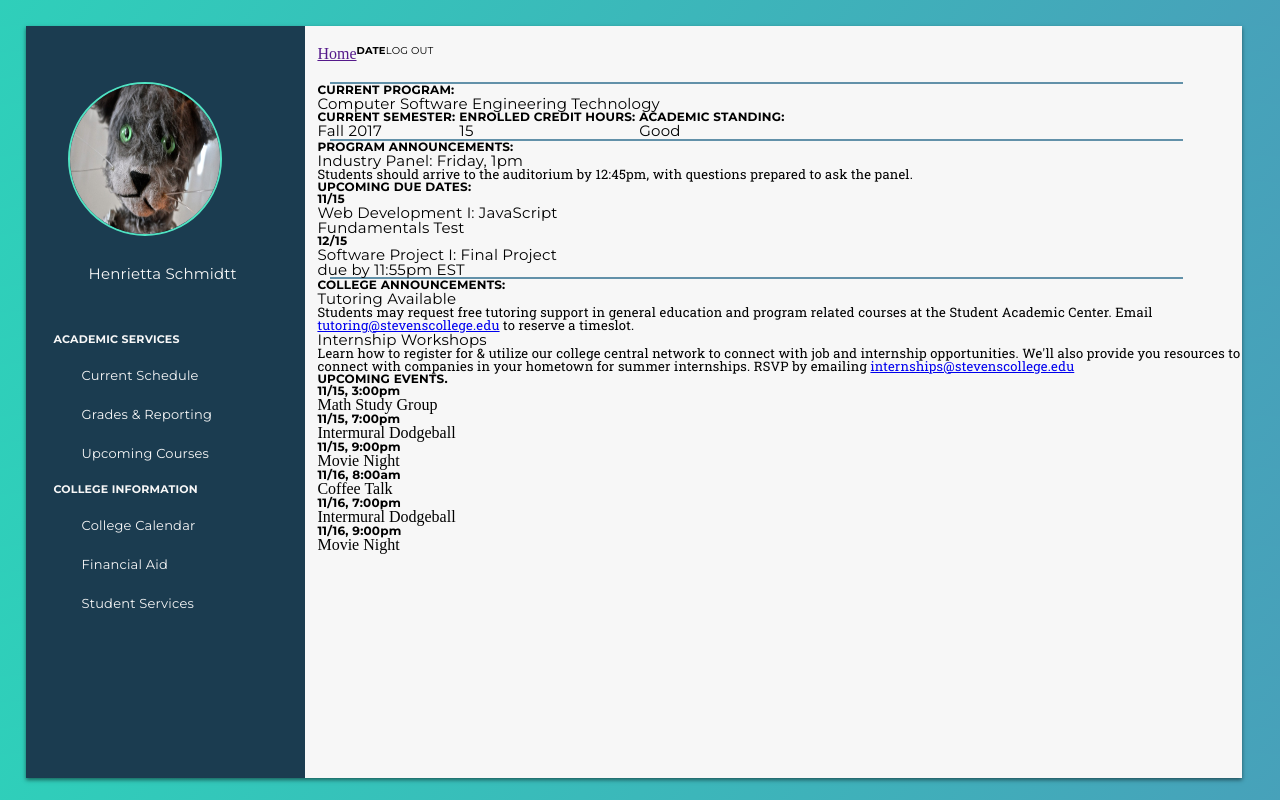
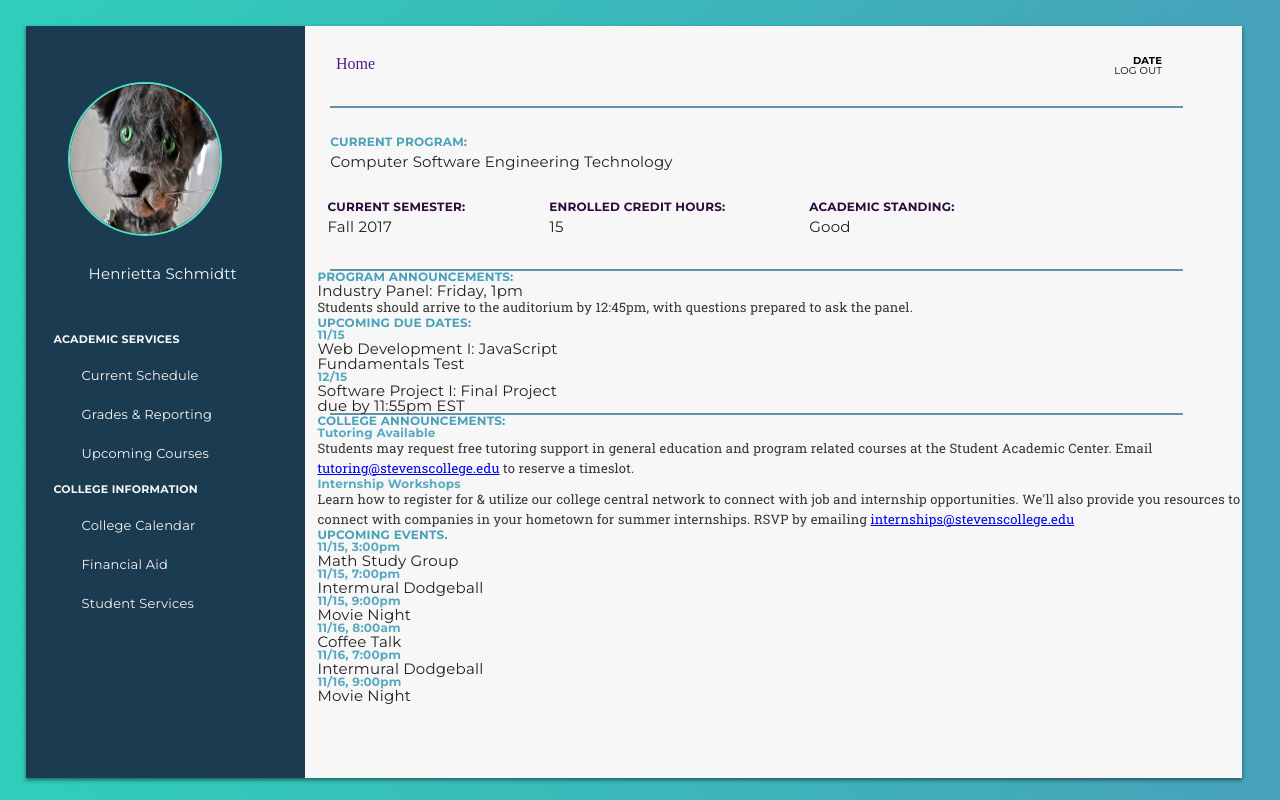
Before and after one commit to RomanNumerals/finalProject, a plain HTML site: page index.html in a window 1280 px wide. Drawn offline with Linux system fonts and the light colour scheme.

Commit message:
Not done, must commit to be able to update master

```diff
--- a/index.html
+++ b/index.html
@@ -38,8 +38,10 @@
                 <a href=""></a>
                 <a href=""></a>
             </nav>
-            <div class="mont10B">DATE</div>
-            <div class="mont10R">LOG OUT</div>
+            <div>
+                <p class="mont10B">DATE</p>
+                <p class="mont10R">LOG OUT</p>
+            </div>
         </header>
         <div class="blueDivider"></div>
         <!--This section below is divided so as to begin flexbox and is fixed in position-->
@@ -49,59 +51,58 @@
                 <p>Computer Software Engineering Technology</p>
             </div>
             <div class="csetStatus">
-                <div>
+                <div class="current">
                     <h3>CURRENT SEMESTER:</h3>
                     <p>Fall 2017</p>
                 </div>
-                <div>
+                <div class="hours">
                     <h3>ENROLLED CREDIT HOURS:</h3>
                     <p>15</p>
                 </div>
-                <div>
+                <div class="standing">
                     <h3>ACADEMIC STANDING:</h3>
                     <p>Good</p>
                 </div>
             </div>
         </section>
         <div class="blueDivider"></div>
-        <section>
+        <section class="scrolling">
             <div>
                 <div>
-                    <h3 class="mont12B">PROGRAM ANNOUNCEMENTS:</h3>
+                    <h3>PROGRAM ANNOUNCEMENTS:</h3>
                     <p class="mont15">Industry Panel: Friday, 1pm</p>
                     <p class="robo13">Students should arrive to the auditorium by 12:45pm, with questions prepared to ask the panel.</p>
                 </div>
-                <div>
-                    <h3 class="mont12B">UPCOMING DUE DATES:</h3>
-                    <h4 class="mont12B">11/15</h4>
+                <h3>UPCOMING DUE DATES:</h3>
+                <h4>11/15</h4>
                 <p class="mont15">Web Development I: JavaScript</p>
                 <p class="mont15">Fundamentals Test</p>
-                    <h4 class="mont12B">12/15</h4>
+                <h4>12/15</h4>
                 <p class="mont15">Software Project I: Final Project</p>
                 <p class="mont15">due by 11:55pm EST</p>
             </div>
             <div class="blueDivider"></div>
             <div>
-                    <h3 class="mont12B">COLLEGE ANNOUNCEMENTS:</h3>
-                    <h4 class="mont15">Tutoring Available</h4>
+                <h3>COLLEGE ANNOUNCEMENTS:</h3>
+                <h4>Tutoring Available</h4>
                 <p class="robo13">Students may request free tutoring support in general education and program related courses at the Student Academic Center. Email <a href="mailto:tutoring@stevenscollege.edu" title="Tutoring Services">tutoring@stevenscollege.edu</a> to reserve a timeslot.</p>
-                    <h4 class="mont15">Internship Workshops</h4>
+                <h4>Internship Workshops</h4>
                 <p class="robo13">Learn how to register for &amp; utilize our college central network to connect with job and internship opportunities. We'll also provide you resources to connect with companies in your hometown for summer internships. RSVP by emailing <a href="mailto:internships@stevenscollege.edu" title="Internships Available">internships@stevenscollege.edu</a></p>
             </div>
             <div>
-                    <h3 class="mont12B">UPCOMING EVENTS.</h3>
-                    <h4 class="mont12B">11/15, 3:00pm</h4>
-                    <p class=>Math Study Group</p>
-                    <h4 class="mont12B">11/15, 7:00pm</h4>
-                    <p class=>Intermural Dodgeball</p>
-                    <h4 class="mont12B">11/15, 9:00pm</h4>
-                    <p class=>Movie Night</p>
-                    <h4 class="mont12B">11/16, 8:00am</h4>
-                    <p class=>Coffee Talk</p>
-                    <h4 class="mont12B">11/16, 7:00pm</h4>
-                    <p class=>Intermural Dodgeball</p>
-                    <h4 class="mont12B">11/16, 9:00pm</h4>
-                    <p class=>Movie Night</p>
+                <h3>UPCOMING EVENTS.</h3>
+                <h4>11/15, 3:00pm</h4>
+                <p class="mont15">Math Study Group</p>
+                <h4>11/15, 7:00pm</h4>
+                <p class="mont15">Intermural Dodgeball</p>
+                <h4>11/15, 9:00pm</h4>
+                <p class="mont15">Movie Night</p>
+                <h4>11/16, 8:00am</h4>
+                <p class="mont15">Coffee Talk</p>
+                <h4>11/16, 7:00pm</h4>
+                <p class="mont15">Intermural Dodgeball</p>
+                <h4>11/16, 9:00pm</h4>
+                <p class="mont15">Movie Night</p>
             </div>
         </section>
     </section>
--- a/sass/_colors.scss
+++ b/sass/_colors.scss
@@ -3,6 +3,7 @@ $offWhite: #f7f7f7; //used in the fixed section left/alt course/alert
 $seaBlue: #48a2ba; //used for announcement headings
 $greyBlue: #6291a9; //used for the dividing bars
 $darkBlue: #1b3c50; //used for fixed left section/date/nav
+$trickBlue: #59aac0; //used for the dates, looks similar to seaBlue
 $ashPurp: #2e0a3a; //used for current/enrolled headings
 $slateGrey: #202020; //used for subheading. ex: industry panel
 $grey: #373737; //used for paragraphs
--- a/sass/_index.scss
+++ b/sass/_index.scss
@@ -5,10 +5,18 @@
     box-shadow: 0 2px 4px 0 rgba(0, 0, 0, 0.5);
     position: fixed;
     header {
-        display: inline-flex;
-        padding-bottom: 20px;
-        padding-top: 20px;
-        justify-content: space-between;
+        display: flex;
+        padding: 30px 0 30px 0;
+        nav {
+            margin-left: 2%;
+            a {
+                text-decoration: none;
+            }
+        }
+        div {
+            padding-left: 80%;
+            text-align: right;
+        }
     }
     .blueDivider {
         margin-left: 25%;
@@ -16,24 +24,57 @@
     }
     .mainSection {
         .cset {
+            margin-left: 2%;
+            padding: 25px 0 25px 0;
+            line-height: 1.5;
             h3 {
                 @extend .mont12B;
+                color: $seaBlue;
             }
             p {
                 @extend .mont15;
+                color: $slateGrey
             }
         }
         .csetStatus {
             display: block;
-            div {
+            line-height: 1.5;
+            .current {
+                display: inline-block;
+                padding: 0 80px 30px 10px;
+            }
+            .hours {
+                display: inline-block;
+                padding-right: 80px;
+            }
+            .standing {
                 display: inline-block;
             }
             h3 {
                 @extend .mont12B;
+                color: $ashPurp;
             }
             p {
                 @extend .mont15;
+                color: $slateGrey;
             }
         }
     }
+    .scrolling {
+        h3 {
+            @extend .mont12B;
+            color: $seaBlue;
+        }
+        h4 {
+            @extend .mont12B;
+            color: $trickBlue;
+        }
+        .mont15 {
+            color: $slateGrey;
+        }
+        .robo13 {
+            color: $grey;
+            line-height: 1.5;
+        }
+    }
 }
```
Also changed, not shown: sass/style.css. Lines whose indentation alone changed are shown as unchanged.
